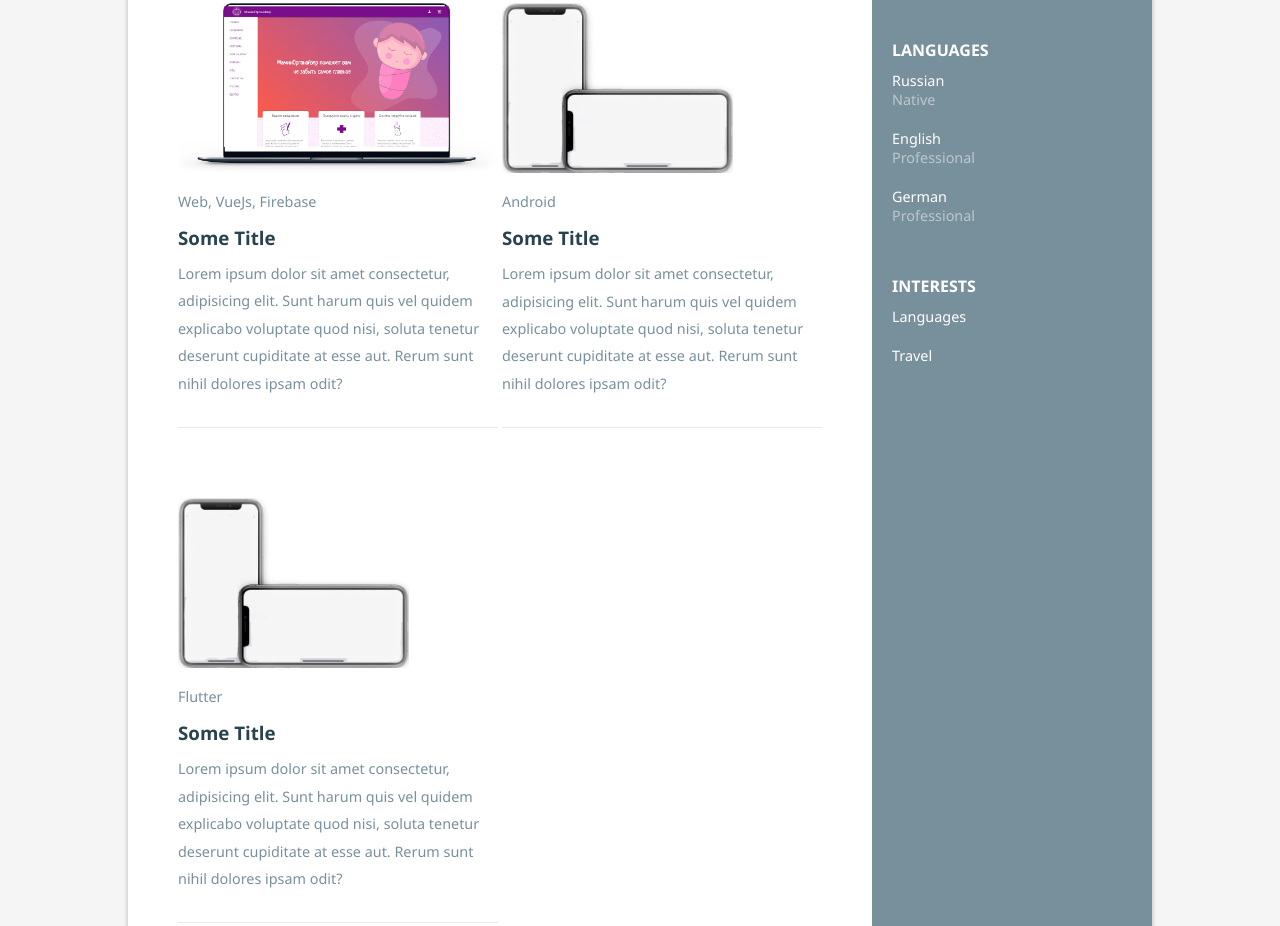
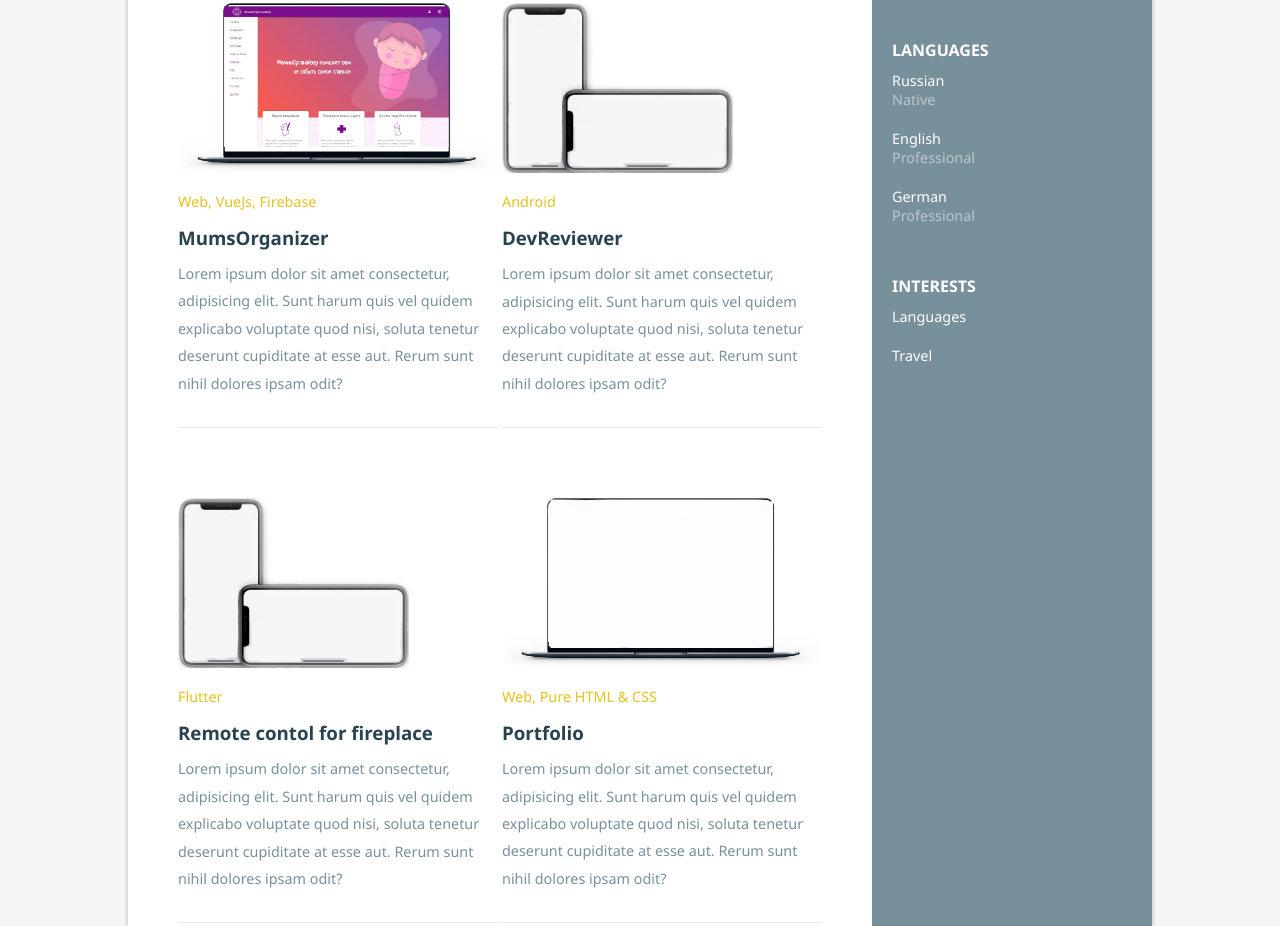
Before and after one commit to OlgaAk/portfolio, a plain HTML site: page index.html in a window 1280 px wide. Shown: the part 635-1561 px from the top of the page. Drawn offline with Linux system fonts and the light colour scheme.

Commit message:
added projects

```diff
--- a/index.html
+++ b/index.html
@@ -82,34 +82,48 @@
                         <div class="works" >
                             <div class="works-item">
                                 <img class="app-foto" src="mac_mumsorg.jpg" alt="">
-                                <div class="works-item-text"><p>Web, VueJs, Firebase</p></div>
+                                <div class="works-item-text tags"><p>Web, VueJs, Firebase</p></div>
                                 <div class="works-item-title">
-                                    <h3>Some Title</h3>
+                                    <h3>MumsOrganizer</h3>
                                 </div>
                                 <div class="works-item-text">
                                     <p>Lorem ipsum dolor sit amet consectetur, adipisicing elit. Sunt harum quis vel quidem explicabo voluptate quod nisi, soluta tenetur deserunt cupiditate at esse aut. Rerum sunt nihil dolores ipsam odit?</p>
                                 </div>
                             </div>
+
                             <div class="works-item">
                                 <img class="app-foto" src="iphone.png" alt="">
-                                <div class="works-item-text"><p>Android</p></div>
+                                <div class="works-item-text tags"><p>Android</p></div>
                                 <div class="works-item-title">
-                                    <h3>Some Title</h3>
+                                    <h3>DevReviewer</h3>
                                 </div>
                                 <div class="works-item-text">
                                     <p>Lorem ipsum dolor sit amet consectetur, adipisicing elit. Sunt harum quis vel quidem explicabo voluptate quod nisi, soluta tenetur deserunt cupiditate at esse aut. Rerum sunt nihil dolores ipsam odit?</p>
                                 </div>
                             </div>
+
                             <div class="works-item">
                                 <img class="app-foto" src="iphone.png" alt="">
-                                <div class="works-item-text"><p>Flutter</p></div>
+                                <div class="works-item-text tags"><p>Flutter</p></div>
                                 <div class="works-item-title">
-                                    <h3>Some Title</h3>
+                                    <h3>Remote contol for fireplace</h3>
                                 </div>
                                 <div class="works-item-text">
                                     <p>Lorem ipsum dolor sit amet consectetur, adipisicing elit. Sunt harum quis vel quidem explicabo voluptate quod nisi, soluta tenetur deserunt cupiditate at esse aut. Rerum sunt nihil dolores ipsam odit?</p>
                                 </div>
                             </div>
+
+                            <div class="works-item">
+                                <img class="app-foto" src="mac_empty.jpg" alt="">
+                                <div class="works-item-text tags"><p>Web, Pure HTML & CSS</p></div>
+                                <div class="works-item-title">
+                                    <h3>Portfolio</h3>
+                                </div>
+                                <div class="works-item-text">
+                                    <p>Lorem ipsum dolor sit amet consectetur, adipisicing elit. Sunt harum quis vel quidem explicabo voluptate quod nisi, soluta tenetur deserunt cupiditate at esse aut. Rerum sunt nihil dolores ipsam odit?</p>
+                                </div>
+                            </div>
+
                         </div>
                     </div>
                 </div>
--- a/style.css
+++ b/style.css
@@ -1,7 +1,7 @@
 :root {
   --main-bg-color: #78909c;
   --bg-color-dark: #29434e;
-  --color-accent: rgb(241, 199, 12);
+  --color-accent: rgb(231, 194, 28);
 }
 
 * {
@@ -133,10 +133,16 @@
     width: 320px;
     padding-bottom: 30px;
     border-bottom: 1px solid rgb(235, 232, 232);
+  transition: all 0.1s ease;
 }
 
 .works-item:hover {
     cursor: pointer;
+
+    border-radius: 10px;
+    padding: 20px;
+
+    box-shadow: 0 0 2px rgba(0, 0, 0, 0.164);
 }
 
 .works-item-title{
@@ -151,8 +157,8 @@
     line-height: 190%;
 }
 
-.works-item:hover{
-
+.tags{
+  color: var(--color-accent);
 }
 
 .app-foto{
```
Also changed, not shown: mac_empty.jpg (added).
